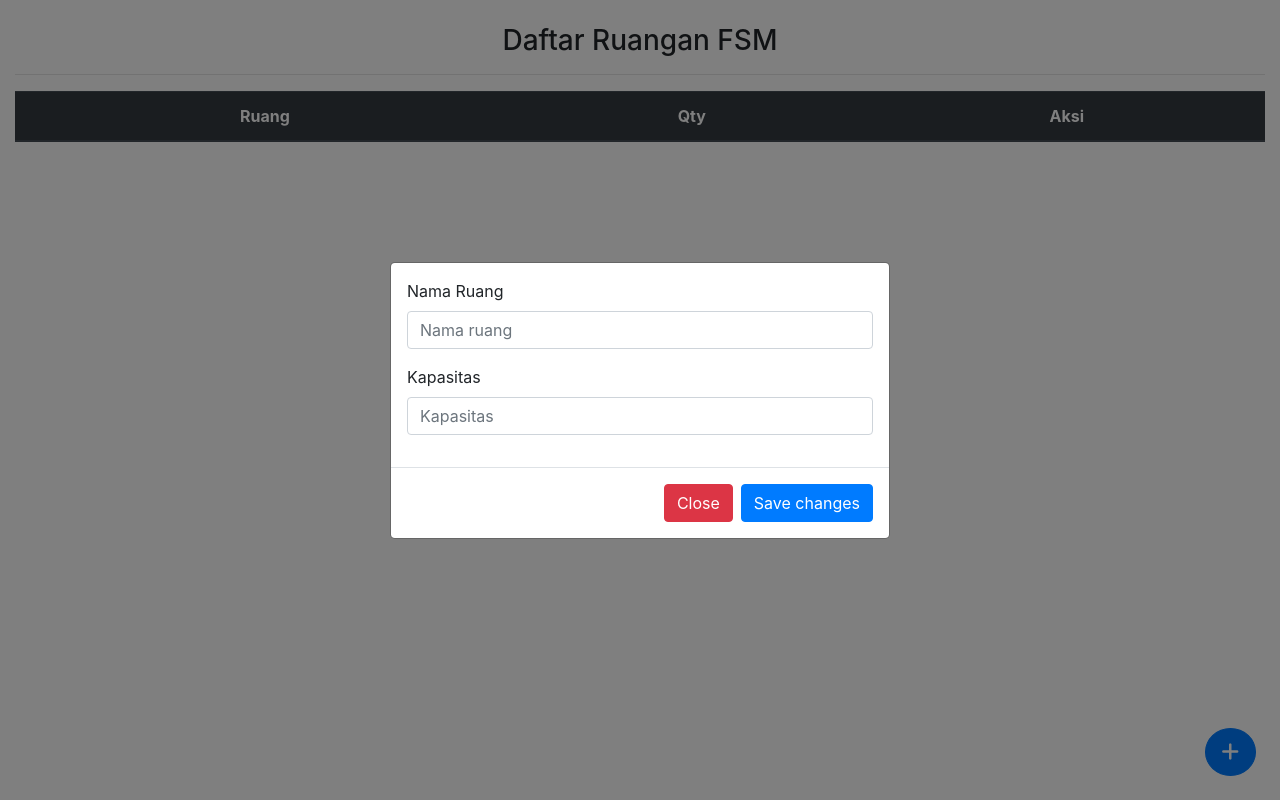
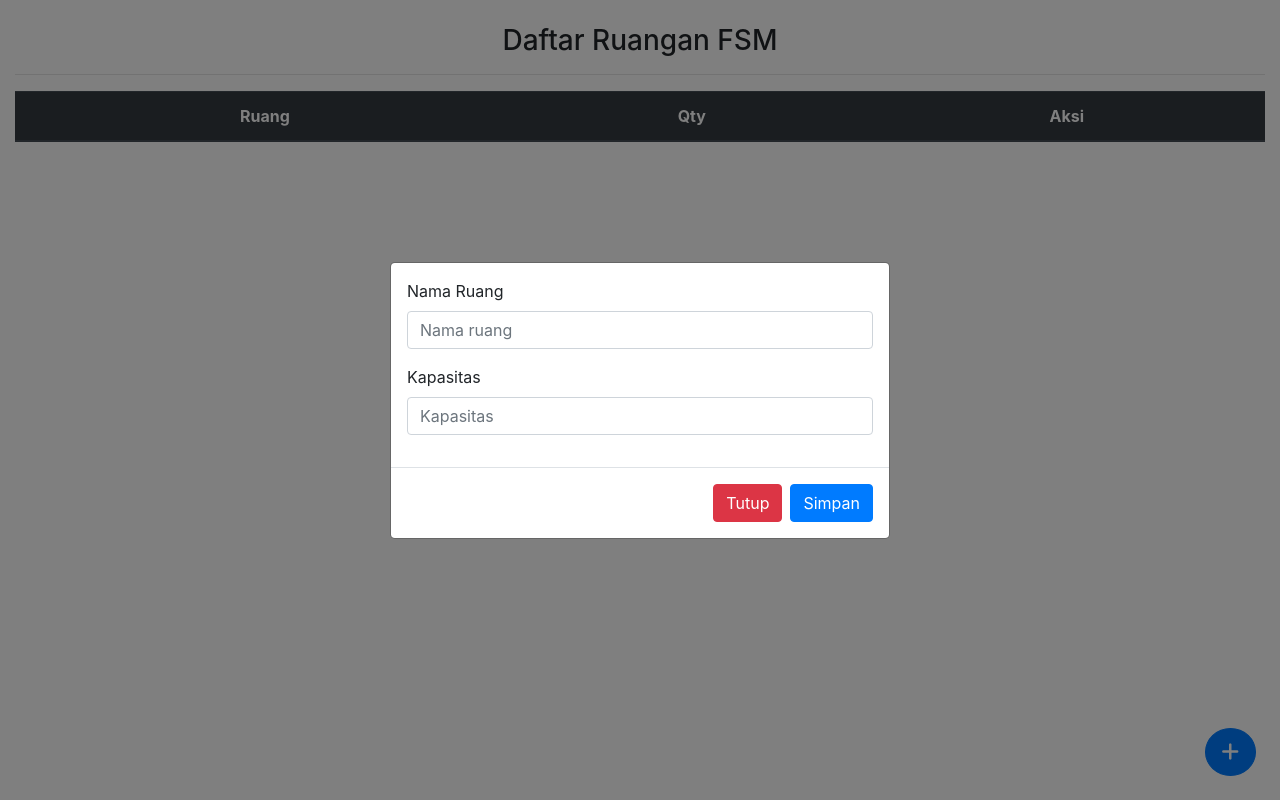
Before and after one commit to WasisPambudi01/cordroid, a website: page www/index.html in a window 1280 px wide. Both pictures are taken after a click on the button 1230 px from the left and 752 px from the top of the page. Drawn offline with nearby package versions, Linux system fonts and the light colour scheme.

Commit message:
Update index.html

```diff
--- a/www/index.html
+++ b/www/index.html
@@ -93,8 +93,8 @@
                     </div>
                 </div>
                 <div class="modal-footer">
-                    <button type="button" class="btn btn-danger" data-dismiss="modal" onclick="empty()">Close</button>
-                    <button type="button " id="save" class="btn btn-primary " onclick="tambah_data()">Save changes</button>
+                    <button type="button" class="btn btn-danger" data-dismiss="modal" onclick="empty()">Tutup</button>
+                    <button type="button " id="save" class="btn btn-primary " onclick="tambah_data()">Simpan</button>
                 </div>
             </div>
         </div>
@@ -111,8 +111,8 @@
                     </div>
                 </div>
                 <div class="modal-footer">
-                    <button type="button" class="btn btn-danger" data-dismiss="modal" onclick="empty()">Close</button>
-                    <button type="button " id="save" class="btn btn-primary " onclick="update_data()">Save changes</button>
+                    <button type="button" class="btn btn-danger" data-dismiss="modal" onclick="empty()">Tutup</button>
+                    <button type="button " id="save" class="btn btn-primary " onclick="update_data()">Ubah</button>
                 </div>
             </div>
         </div>
```
